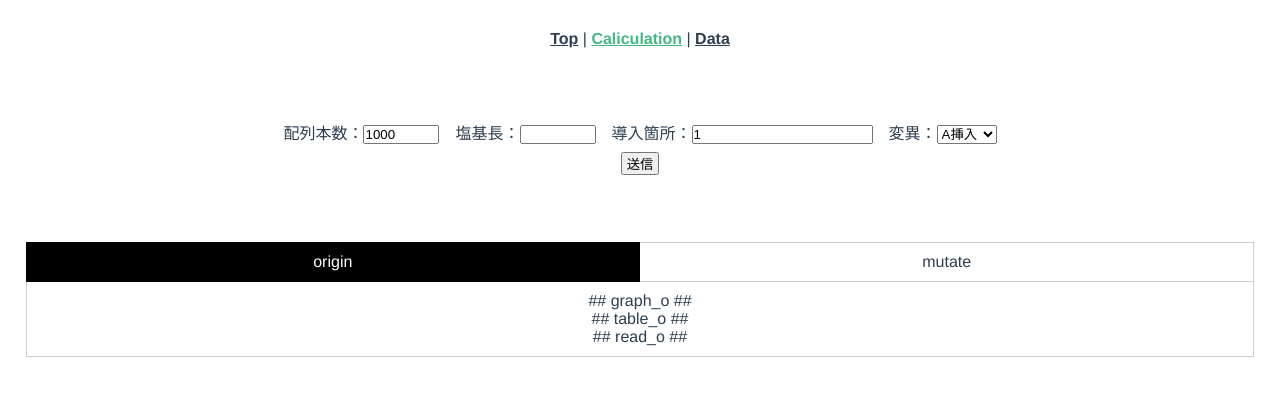
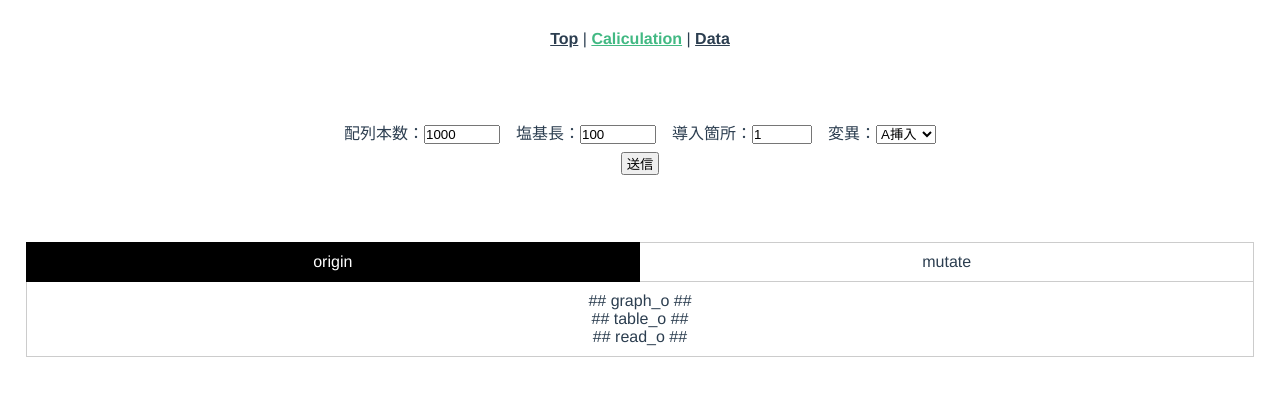
Before and after one commit to WaiEnu/dsUI, a Vue app: page /form in a window 1280 px wide. Shown: the top 396 px of the page. Built offline with nearby package versions, Linux system fonts and the light colour scheme.

Commit message:
20.03.05 form修正

```diff
--- a/src/components/Formparts.vue
+++ b/src/components/Formparts.vue
@@ -4,8 +4,8 @@
       <form id="generate">
         <div class="fieldset">
           <label class="field_input" for="iteration">配列本数：<input name="iteration" id="number" type="number" value="1000" step="1" min="1" max="10000"></label>
-          <label class="field_input" for="length">塩基長：<input name="length" id="length" type="number" step="100" min="100" max="10000" v-model.number="align"></label>
-          <label class="field_input" for="locate">導入箇所：<input name="locate" id="locate" type="number" value="1" step="1" min="1" v-bind:max="align"></label>
+          <label class="field_input" for="length">塩基長：<input name="length" id="length" type="number" step="100" min="100" max="10000" v-model.number="length"></label>
+          <label class="field_input" for="locate">導入箇所：<input name="locate" id="locate" type="number" value="1" step="1" min="1" v-bind:max="length"></label>
           <label class="field_input" for="base">変異：<select name="base" id="base">
             <option value="1">A挿入</option>
             <option value="2">G挿入</option>
@@ -24,10 +24,6 @@
 import { mapGetters } from 'vuex'
 export default {
   name: 'Formparts',
-  data: function(){
-    return {
-      align: mapGetters(['length']),
-    }
-  },
+  computed: mapGetters(['length']),
 }
 </script>
```
Also changed, not shown: 9 other files (tests, documents, lock files or other folders).
